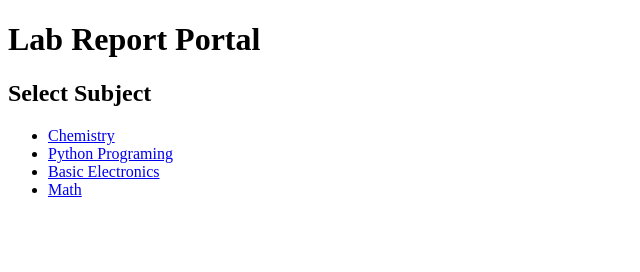
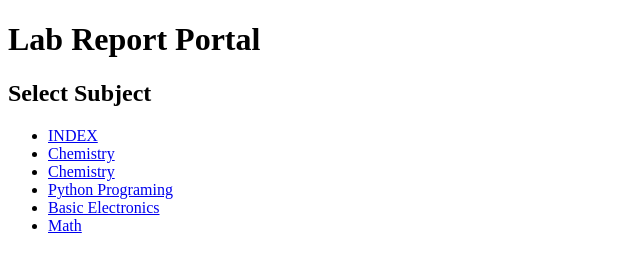
Before and after one commit to a-kaium10/Lab_report-portal, a plain HTML site: page index.html in a window 1280 px wide. Shown: the whole page, without its empty margins (0-640 px from the left). Drawn offline with Linux system fonts and the light colour scheme.

Commit message:
Update index.html

```diff
--- a/index.html
+++ b/index.html
@@ -10,6 +10,8 @@
 <h2>Select Subject</h2>
 
 <ul>
+    <li><a href="https://drive.google.com/file/d/1v1rf4bo26NJS39opM2oedOTxFQgNz5Wk/view?usp=drive_link">INDEX</a></li>
+    <li><a href="chemistry.html">Chemistry</a></li>
     <li><a href="chemistry.html">Chemistry</a></li>
     <li><a href="pp.html">Python Programing</a></li>
     <li><a href="BE.html">Basic Electronics</a></li>
```
